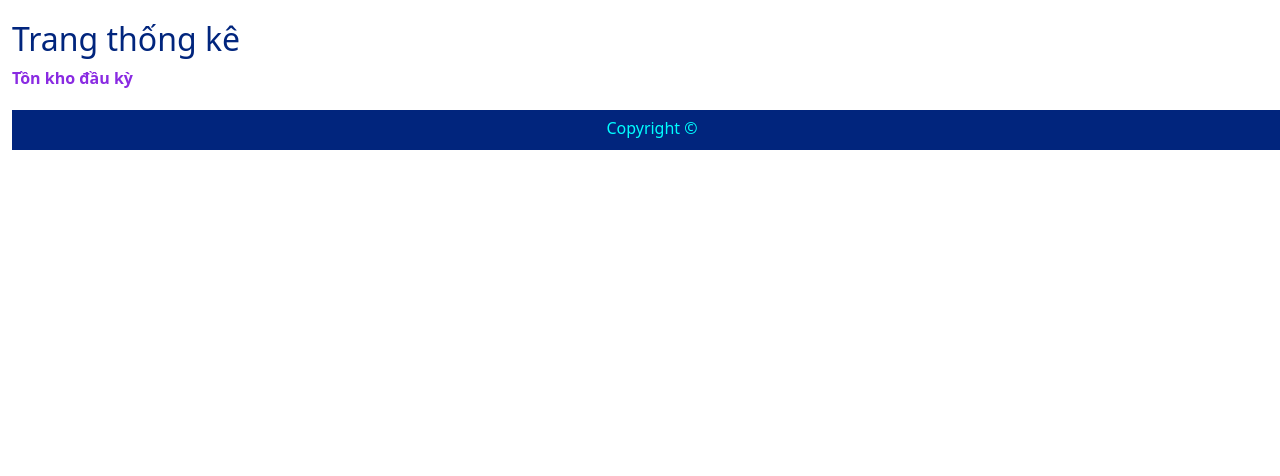
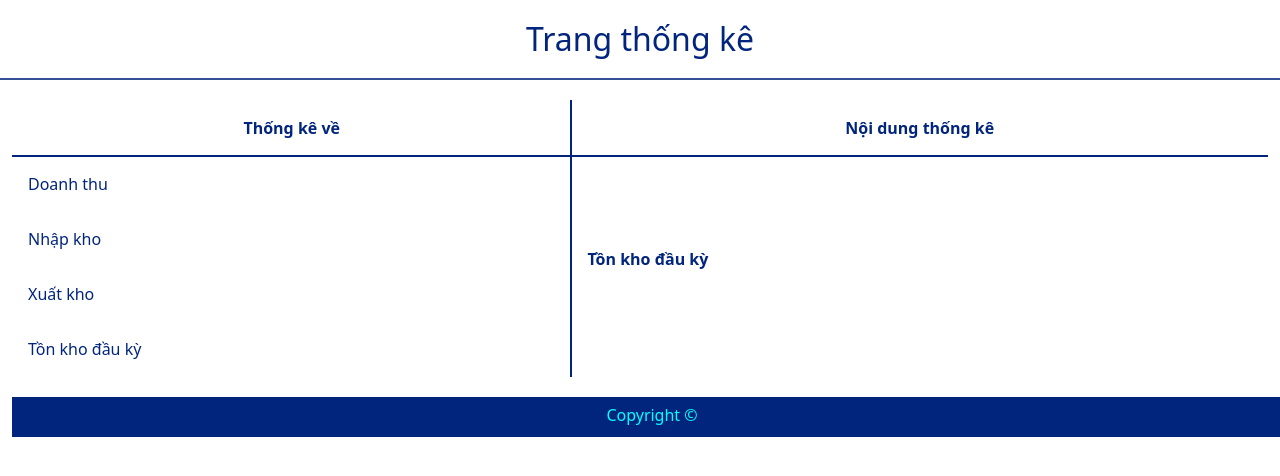
Before and after one commit to huytan0812/warehouse_management_method, a Django app: page /reports in a window 1280 px wide. Shown: the part 63-539 px from the top of the page. Run offline with Django 4.2, Linux system fonts and the light colour scheme; data that the repository does not hold is empty; some libraries are stand-ins or nearby versions.

Commit message:
Set up frontend for reports template

```diff
--- a/testing_warehouse_management/major_features/static/major_features/major_features_css/styles.css
+++ b/testing_warehouse_management/major_features/static/major_features/major_features_css/styles.css
@@ -9,6 +9,12 @@ body {
 h2 {
     color: #01257D;
     margin-top: 20px;
+    margin-bottom: 20px;
+    text-align: center;
+}
+
+nav {
+    position: fixed;
 }
 
 td, th {
@@ -49,4 +55,5 @@ footer {
 
 .dropdown-trigger:hover .dropdown-ul{
     display: block;
+    z-index: 1;
 }
--- a/testing_warehouse_management/major_features/templates/major_features/export/export_action.html
+++ b/testing_warehouse_management/major_features/templates/major_features/export/export_action.html
@@ -45,8 +45,12 @@
 </nav>
 {% endblock %}
 
+{% block title %}
+<h2>Trang xuất kho</h2>
+{% endblock %}
+
 {% block body %}
-<h2>Đơn xuất kho lô hàng</h2>
+<h3>Đơn xuất kho lô hàng</h3>
 <p>Phương pháp tính giá xuất kho đang được áp dụng: <strong>{{ current_method_obj.name }}</strong></p>
 <form action="{% url 'export_action' %}" method="post">
     {% csrf_token %}
--- a/testing_warehouse_management/major_features/templates/major_features/export/export_shipments.html
+++ b/testing_warehouse_management/major_features/templates/major_features/export/export_shipments.html
@@ -47,8 +47,12 @@
 </nav>
 {% endblock %}
 
+{% block title %}
+<h2>Trang xuất kho</h2>
+{% endblock %}
+
 {% block body %}
 <p>Phương pháp xác định giá trị hàng tồn kho đang được chọn: <strong>{{ current_method.name }}</strong></p>
-<h2>Trang theo dõi các lô hàng xuất kho theo ngày: {{ datepicker|date:"d/m/Y" }}</h2>
+<h3>Trang theo dõi các lô hàng xuất kho theo ngày: {{ datepicker|date:"d/m/Y" }}</h3>
 <a href="{% url 'export_action' %}">Thực hiện xuất kho lô hàng</a>
 {% endblock %}
--- a/testing_warehouse_management/major_features/templates/major_features/import/edit_import_purchase.html
+++ b/testing_warehouse_management/major_features/templates/major_features/import/edit_import_purchase.html
@@ -45,8 +45,12 @@
 </nav>
 {% endblock %}
 
+{% block title %}
+<h2>Trang nhập kho</h2>
+{% endblock %}
+
 {% block body %}
-<h2>Chỉnh sửa đơn hàng nhập kho thuộc lô hàng {{ import_purchase_obj.import_shipment_id.import_shipment_code }}</h2>
+<h3>Chỉnh sửa đơn hàng nhập kho thuộc lô hàng {{ import_purchase_obj.import_shipment_id.import_shipment_code }}</h3>
 
 <form action="{% url 'import_purchase_update' import_purchase_obj.id %}" method="post">
     {% csrf_token %}
--- a/testing_warehouse_management/major_features/templates/major_features/import/import_action.html
+++ b/testing_warehouse_management/major_features/templates/major_features/import/import_action.html
@@ -47,8 +47,12 @@
 </nav>
 {% endblock %}
 
+{% block title %}
+<h2>Trang nhập kho</h2>
+{% endblock %}
+
 {% block body %}
-<h2>Đơn nhập kho lô hàng</h2>
+<h3>Đơn nhập kho lô hàng</h3>
 <form action="{% url 'import_action' %}" method="post">
     {% csrf_token %}
     <fieldset>
--- a/testing_warehouse_management/major_features/templates/major_features/import/import_shipment_details.html
+++ b/testing_warehouse_management/major_features/templates/major_features/import/import_shipment_details.html
@@ -48,8 +48,12 @@
 </nav>
 {% endblock %}
 
+{% block title %}
+<h2>Trang nhập kho</h2>
+{% endblock %}
+
 {% block body %}
-<h2>Chi tiết lô hàng nhập kho {{ import_shipment_obj.import_shipment_code }}</h2>
+<h3>Chi tiết lô hàng nhập kho {{ import_shipment_obj.import_shipment_code }}</h3>
 <div id="import-shipment-details" style="margin-top: 20px; margin-bottom: 20px;">
     <table class="table table-bordered table-striped table-dark w-auto" style="margin: auto;">
       <caption>Chi tiết các đơn hàng trong lô hàng nhập kho {{ import_shipment_obj.import_shipment_code }}</caption>
--- a/testing_warehouse_management/major_features/templates/major_features/import/save_and_complete.html
+++ b/testing_warehouse_management/major_features/templates/major_features/import/save_and_complete.html
@@ -48,8 +48,12 @@
 </nav>
 {% endblock %}
 
+{% block title %}
+<h2>Trang nhập kho</h2>
+{% endblock %}
+
 {% block body %}
-<h2>Hoàn tất lô hàng nhập kho {{ import_shipment_code }}</h2>
+<h3>Hoàn tất lô hàng nhập kho {{ import_shipment_code }}</h3>
 <div id="import-shipment-container">
     <p>Mã lô hàng: <strong>{{ import_shipment_code }}</strong></p>
     <p>Nhà cung cấp lô hàng: <strong>{{ import_shipment_supplier }}</strong></p>
--- a/testing_warehouse_management/major_features/templates/major_features/import/save_and_continue.html
+++ b/testing_warehouse_management/major_features/templates/major_features/import/save_and_continue.html
@@ -48,8 +48,12 @@
 </nav>
 {% endblock %}
 
+{% block title %}
+<h2>Trang nhập kho</h2>
+{% endblock %}
+
 {% block body %}
-<h2>Tiếp tục nhập thêm đơn hàng cho lô hàng {{ import_shipment_code }}</h2>
+<h3>Tiếp tục nhập thêm đơn hàng cho lô hàng {{ import_shipment_code }}</h3>
 
 <div id="import-shipment-container">
     <p>Mã lô hàng: <strong>{{ import_shipment_code }}</strong></p>
--- a/testing_warehouse_management/major_features/templates/major_features/layout.html
+++ b/testing_warehouse_management/major_features/templates/major_features/layout.html
@@ -18,7 +18,12 @@
     {% block nav %}
     {% endblock %}
 
-    <div class="container-fluid" style="margin-top: 10px;">
+    {% block title %}
+    {% endblock %}
+
+    <hr style="height: 2px; color: #01257D; opacity: 0.8; margin: auto; margin-top: 20px; margin-bottom: 20px;">
+
+    <div class="container-fluid" style="margin-top: 20px; margin-bottom: 20px;">
         {% block body %}
         {% endblock %}
     <div>
--- a/testing_warehouse_management/major_features/templates/major_features/reports.html
+++ b/testing_warehouse_management/major_features/templates/major_features/reports.html
@@ -47,9 +47,23 @@
 </nav>
 {% endblock %}
 
+{% block title %}
+<h2>Trang thống kê</h2>
+{% endblock %}
+
 {% block body %}
 
-<h2>Trang thống kê</h2>
+<table style="width: 100%;">
+  <thead>
+    <tr>
+      <th style="color: #01257D; text-align: center; border-right: 2px solid #01257D !important; border-bottom: 2px solid #01257D !important;">Thống kê về</th>
+      <th style="color: #01257D; text-align: center; border-bottom: 2px solid #01257D !important;">Nội dung thống kê</th>
+    </tr>
+  </thead>
+  <tbody>
+    <tr>
+      <td style="color: #01257D; border-right: 2px solid #01257D !important;">Doanh thu</td>
+      <td rowspan="4" style="color: #01257D; border-left: 2px solid #01257D !important;">
       <div id="inventory">
         <p><strong>Tồn kho đầu kỳ</strong></p>
         {% for key, value in products_inventory.items %}
@@ -59,5 +73,19 @@
             </p>
         {% endfor %}
       </div>
+      </td>
+    </tr>
+    <tr>
+      <td style="color: #01257D; border-right: 1px solid #01257D !important;">Nhập kho</td>
+    </tr>
+    <tr>
+      <td style="color: #01257D; border-right: 1px solid #01257D !important;">Xuất kho</td>
+    </tr>
+    <tr>
+      <td style="color: #01257D; border-right: 1px solid #01257D !important;">Tồn kho đầu kỳ</td>
+    </tr>
+  </tbody>
+
+</table>
 
 {% endblock %}
```
Also changed, not shown: testing_warehouse_management/major_features/templates/major_features/import/import_shipments.html (+6 -2 lines), testing_warehouse_management/major_features/templates/major_features/index.html (+5 -2 lines). Lines whose indentation alone changed are shown as unchanged.
